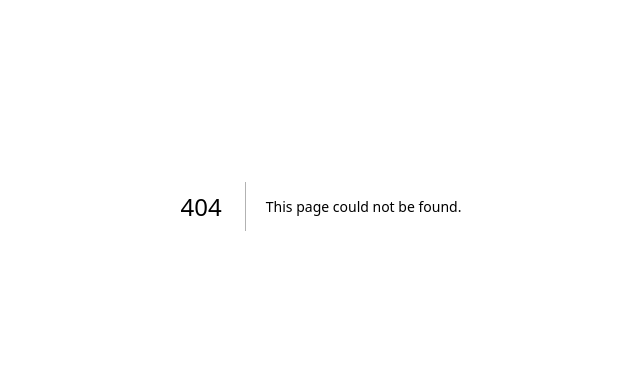
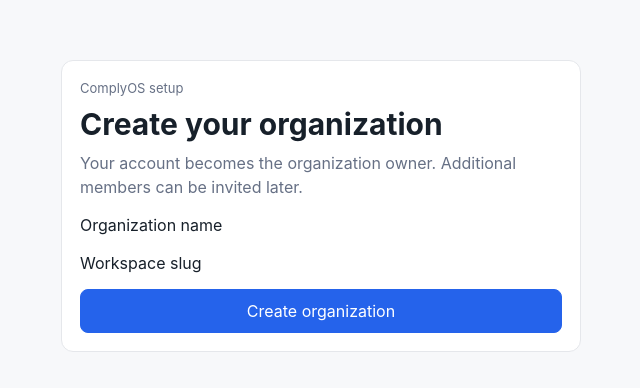
Before and after one commit to Madanpatel/Madanpatel, a Next.js app: page /onboarding in a window 1280 px wide. Before the commit this address had no page. Shown: the part 194-582 px from the top of the page, without its empty margins (319-959 px from the left). Built offline with nearby package versions, Linux system fonts and the light colour scheme.

Commit message:
feat(onboarding): add secure organization creation flow

```diff
--- /dev/null
+++ b/app/onboarding/page.tsx
@@ -0,0 +1,10 @@
+'use client'
+import { useState } from 'react'
+import { useRouter } from 'next/navigation'
+import { createClient } from '@/lib/supabase/client'
+
+export default function OnboardingPage(){
+ const router=useRouter(); const [name,setName]=useState(''); const [slug,setSlug]=useState(''); const [error,setError]=useState(''); const [loading,setLoading]=useState(false)
+ async function submit(e:React.FormEvent){e.preventDefault();setLoading(true);setError('');const supabase=createClient();const {data,error}=await supabase.rpc('create_organization',{org_name:name,org_slug:slug});if(error){setError(error.message);setLoading(false);return}if(data) router.push('/dashboard')}
+ return <main style={{minHeight:'100vh',display:'grid',placeItems:'center',padding:24}}><form onSubmit={submit} className="card" style={{width:'100%',maxWidth:520,display:'grid',gap:14}}><div><div className="eyebrow">ComplyOS setup</div><h1 className="h1">Create your organization</h1><p className="muted">Your account becomes the organization owner. Additional members can be invited later.</p></div><label>Organization name<input className="input" value={name} onChange={e=>setName(e.target.value)} required minLength={2}/></label><label>Workspace slug<input className="input" value={slug} onChange={e=>setSlug(e.target.value.toLowerCase().replace(/[^a-z0-9-]/g,'-'))} required minLength={2}/></label>{error&&<div className="badge bad">{error}</div>}<button className="btn primary" disabled={loading}>{loading?'Creating…':'Create organization'}</button></form></main>
+}
```
